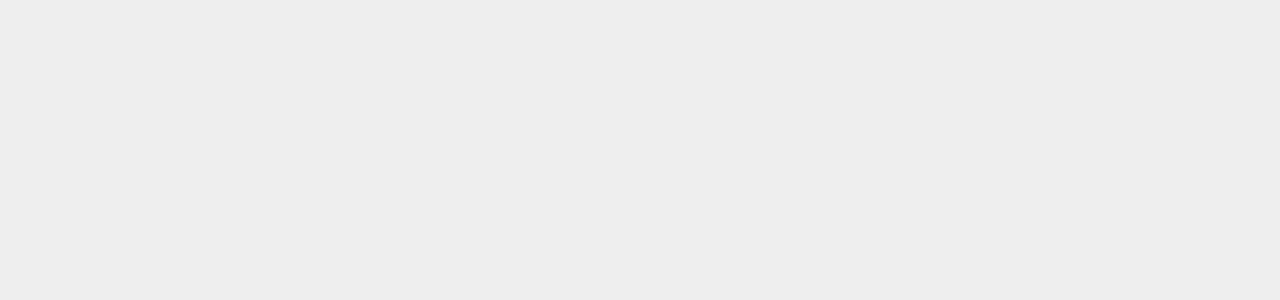
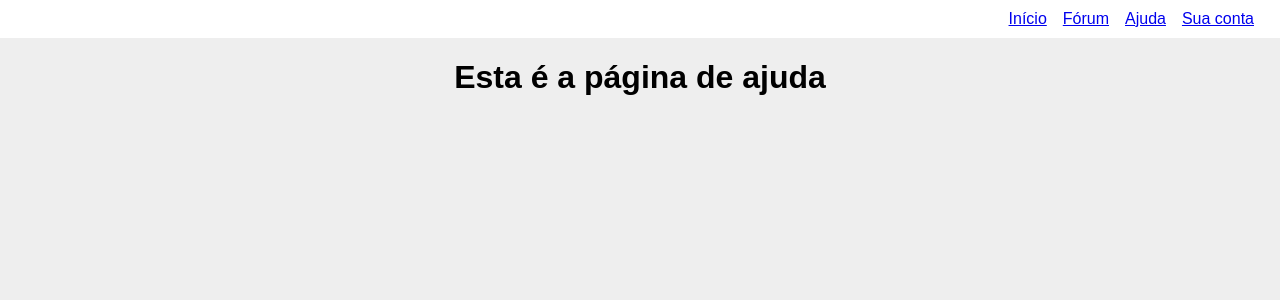
Before and after one commit to gborges-dev/imigrante-help, a React (Create React App) app: page /help in a window 1280 px wide. Before the commit this address had no page. Shown: the top 300 px of the page. Built offline with nearby package versions, Linux system fonts and the light colour scheme.

Commit message:
Menu de ajuda

```diff
--- a/src/App.js
+++ b/src/App.js
@@ -6,6 +6,7 @@ import Home from './pages/Home';
 import Signin from './pages/Signin';
 import Forum from './pages/Forum';
 import AdminPanel from './pages/AdminPanel';
+import Help from './pages/Help';
 
 function App() {
   return (
@@ -17,6 +18,7 @@ function App() {
           <Route path='/signin' Component={Signin} />
           <Route path='/forum' Component={Forum} />
           <Route path='/admin' Component={AdminPanel} />
+          <Route path='/help' Component={Help} />
         </Routes>
       </Router>
     </div>
--- a/src/components/Topbar.js
+++ b/src/components/Topbar.js
@@ -6,7 +6,7 @@ function Topbar() {
             <div className="botoes">
                 <a href="/">Início</a>
                 <a href="/forum">Fórum</a>
-                <a>Ajuda</a>
+                <a href="/help">Ajuda</a>
                 <a href="/login">Sua conta</a>
             </div>
         </div>
--- /dev/null
+++ b/src/pages/Help.js
@@ -0,0 +1,12 @@
+import Topbar from "../components/Topbar";
+
+function Help() {
+    return (
+        <div className="App">
+            <Topbar />
+            <h1>Esta é a página de ajuda</h1>
+        </div>
+    )
+}
+
+export default Help
```
